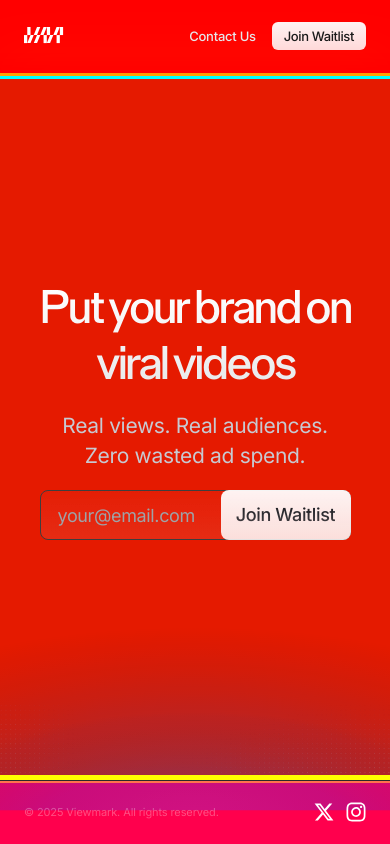
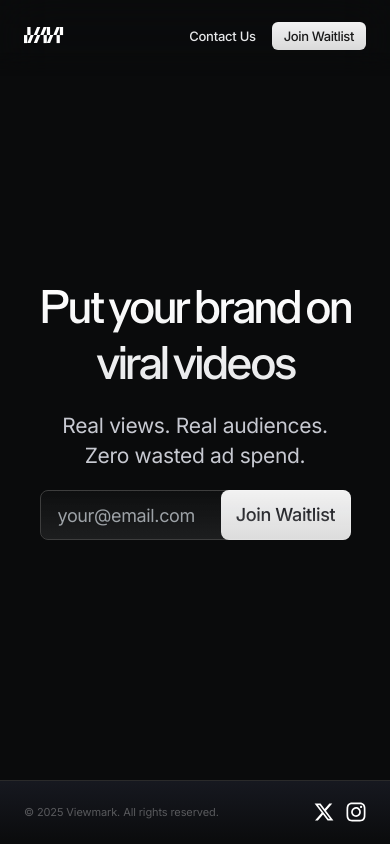
Before and after one commit to joe-whitehouse/viewmark-waitlist, a Next.js app: page / in a window 390 px wide. Built offline with nearby package versions, Linux system fonts and the light colour scheme; no server answers.

Commit message:
REVERT: Simply hide background images on mobile - clean solution

```diff
--- a/app/globals.css
+++ b/app/globals.css
@@ -136,7 +136,7 @@ body {
   padding: 0;
   background: rgb(10 11 12/var(--tw-bg-opacity,1));
   background-size: 100% 100%;
-  background-color: #ff0000; /* Temporary red for testing */
+  background-color: rgb(10, 11, 12);
   color: var(--foreground);
   font-family: 'Inter', system-ui, -apple-system, BlinkMacSystemFont, 'Segoe UI', Roboto, Oxygen, Ubuntu, Cantarell, 'Open Sans', 'Helvetica Neue', sans-serif;
   letter-spacing: -0.02em;
@@ -1557,61 +1557,11 @@ a.contact-text:focus,
   }
 }
 
-/* Fix mobile layout to feel like one cohesive page */
+/* Fix mobile layout - hide background images */
 @media (max-width: 768px) {
-  /* Force body and html to not extend beyond viewport */
-  body, html {
-    height: 100dvh !important;
-    max-height: 100dvh !important;
-    overflow: hidden !important;
-  }
-
-  /* Constrain main container height to viewport */
-  .h-dvh {
-    height: 100dvh !important;
-    max-height: 100dvh !important;
-    overflow-y: auto !important;
-    overflow-x: hidden !important;
-    display: flex;
-    flex-direction: column;
-    outline: 3px solid lime !important; /* DEBUG: Container boundary */
-  }
-
-  /* Header - don't grow */
-  .header {
-    flex: 0 0 auto !important;
-    outline: 3px solid cyan !important; /* DEBUG: Header boundary */
-  }
-
-  /* Main content - grow to fill space but constrain children */
-  .main-content {
-    flex: 1 1 auto !important;
-    display: flex !important;
-    flex-direction: column !important;
-    justify-content: center !important;
-    min-height: 0 !important;
-    outline: 3px solid orange !important; /* DEBUG: Main content boundary */
-    background: rgba(0, 255, 0, 0.1) !important; /* DEBUG: Main content fill */
-  }
-
-  /* Content container - don't grow */
-  .content-container {
-    flex: 0 0 auto !important;
-  }
-
-  /* Footer - push to bottom but don't grow */
-  .footer {
-    margin-top: 0 !important;
-    flex: 0 0 auto !important;
-    outline: 5px solid yellow !important; /* DEBUG: Footer boundary */
-    background: rgba(255, 0, 255, 0.3) !important; /* DEBUG: Footer fill */
-  }
-
-  /* HARD CLIP background images - cut them off at viewport */
+  /* Hide background images completely on mobile */
   .pointer-events-none.absolute {
-    max-height: 100dvh !important;
-    overflow: hidden !important;
-    clip-path: inset(0 0 50% 0) !important; /* Cut off bottom 50% of images */
+    display: none !important;
   }
 }
 
```
